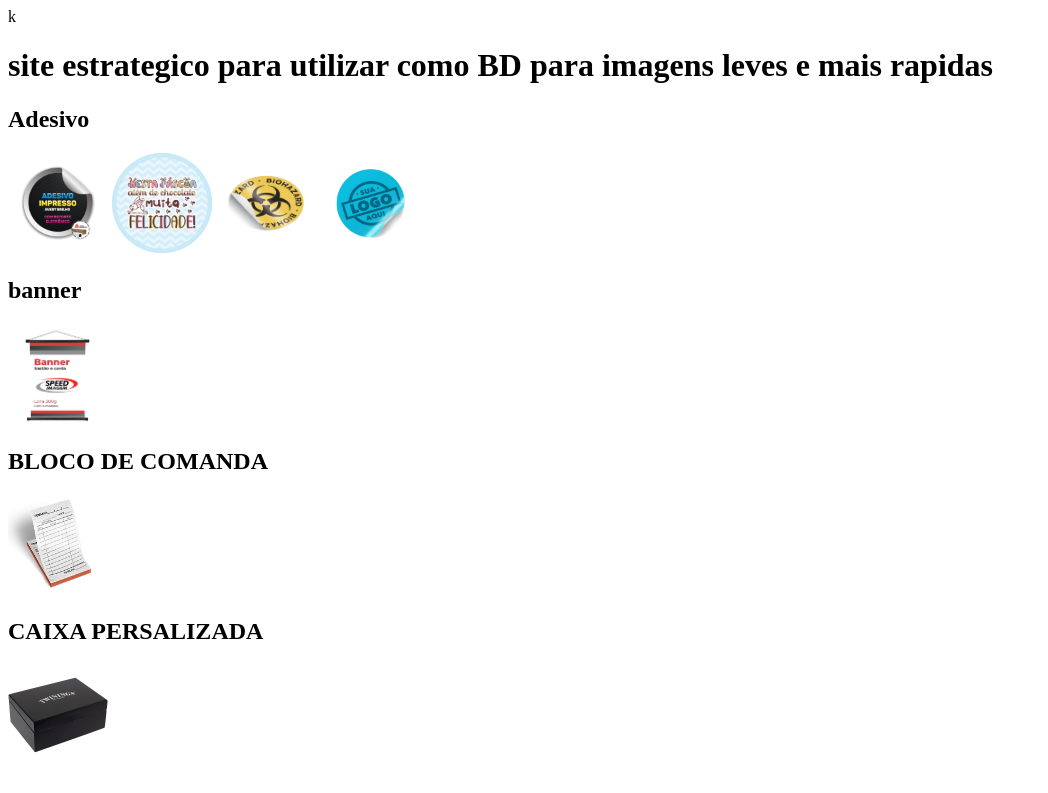
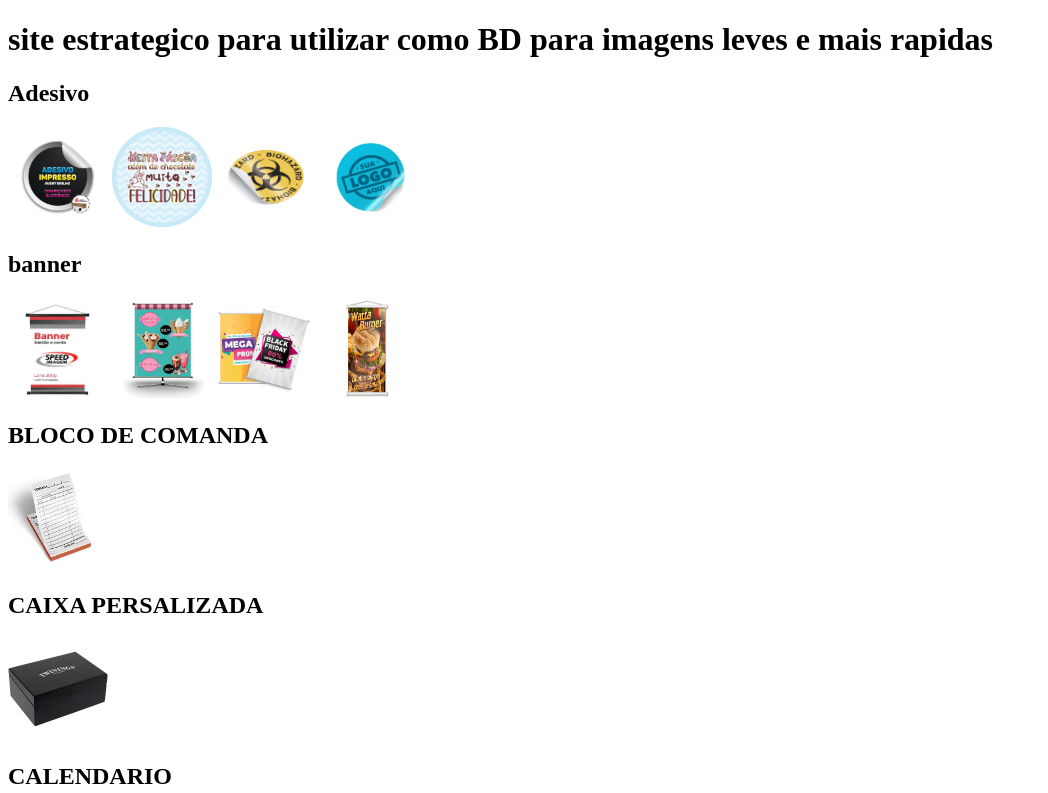
Before and after one commit to wilgnerjr/imagens, a plain HTML site: page index.html in a window 1280 px wide. Shown: the top 793 px of the page, without its empty margins (0-1048 px from the left). Drawn offline with Linux system fonts and the light colour scheme.

Commit message:
Update index.html

```diff
--- a/index.html
+++ b/index.html
@@ -6,7 +6,7 @@
     <meta http-equiv="X-UA-Compatible" content="IE=edge">
     <meta name="viewport" content="width=device-width, initial-scale=1.0">
     <title>imagens</title>
-    <link rel="stylesheet" href="style.css">k
+    <link rel="stylesheet" href="style.css">
 </head>
 
 <body>
@@ -21,6 +21,9 @@
 
     <h2>banner</h2>
     <img src="imgOtimizada/banner/banner.webp" alt="">
+    <img src="imgOtimizada/banner/banner1.png" alt="">
+    <img src="imgOtimizada/banner/banner2.png" alt="">
+    <img src="imgOtimizada/banner/banner3.png" alt="">
     <!-- ======================================= -->
 
     <h2>BLOCO DE COMANDA</h2>
```
